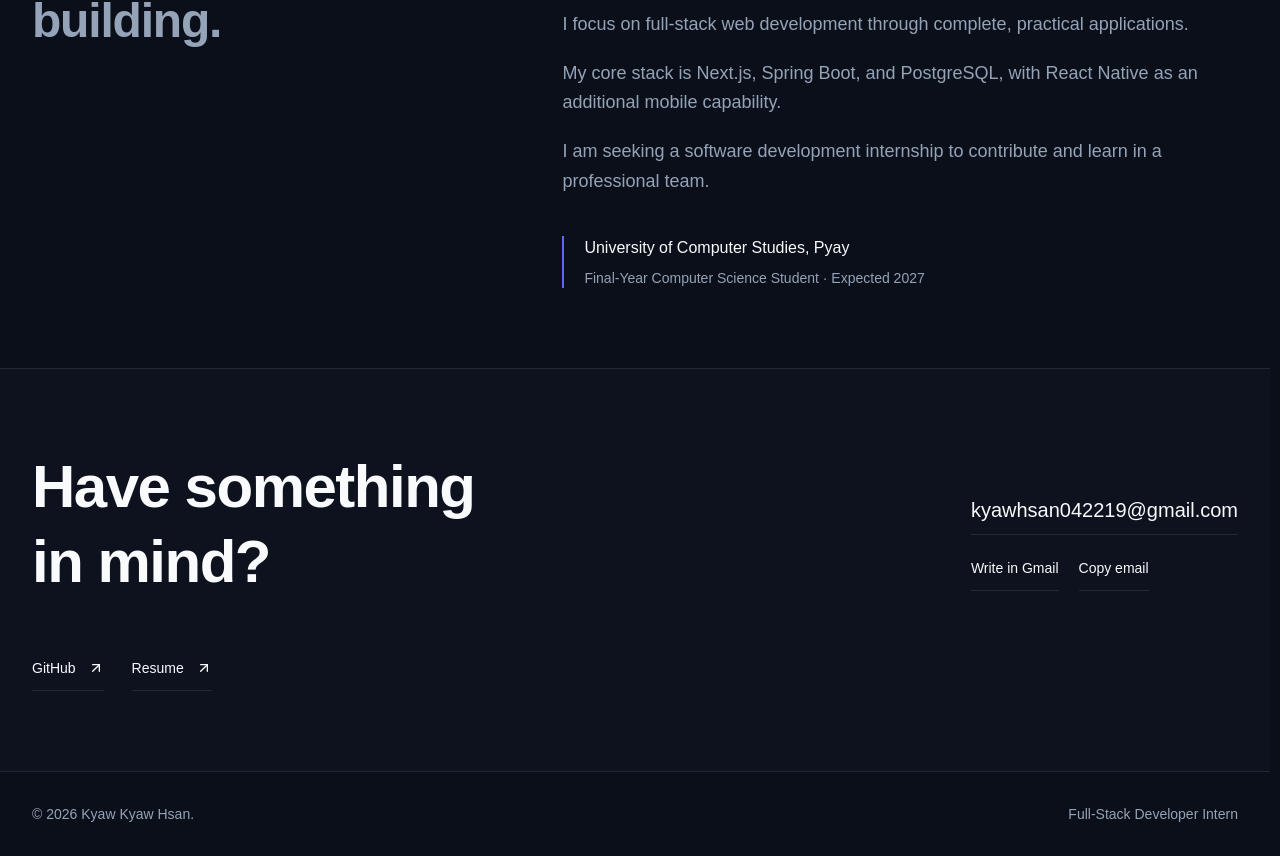
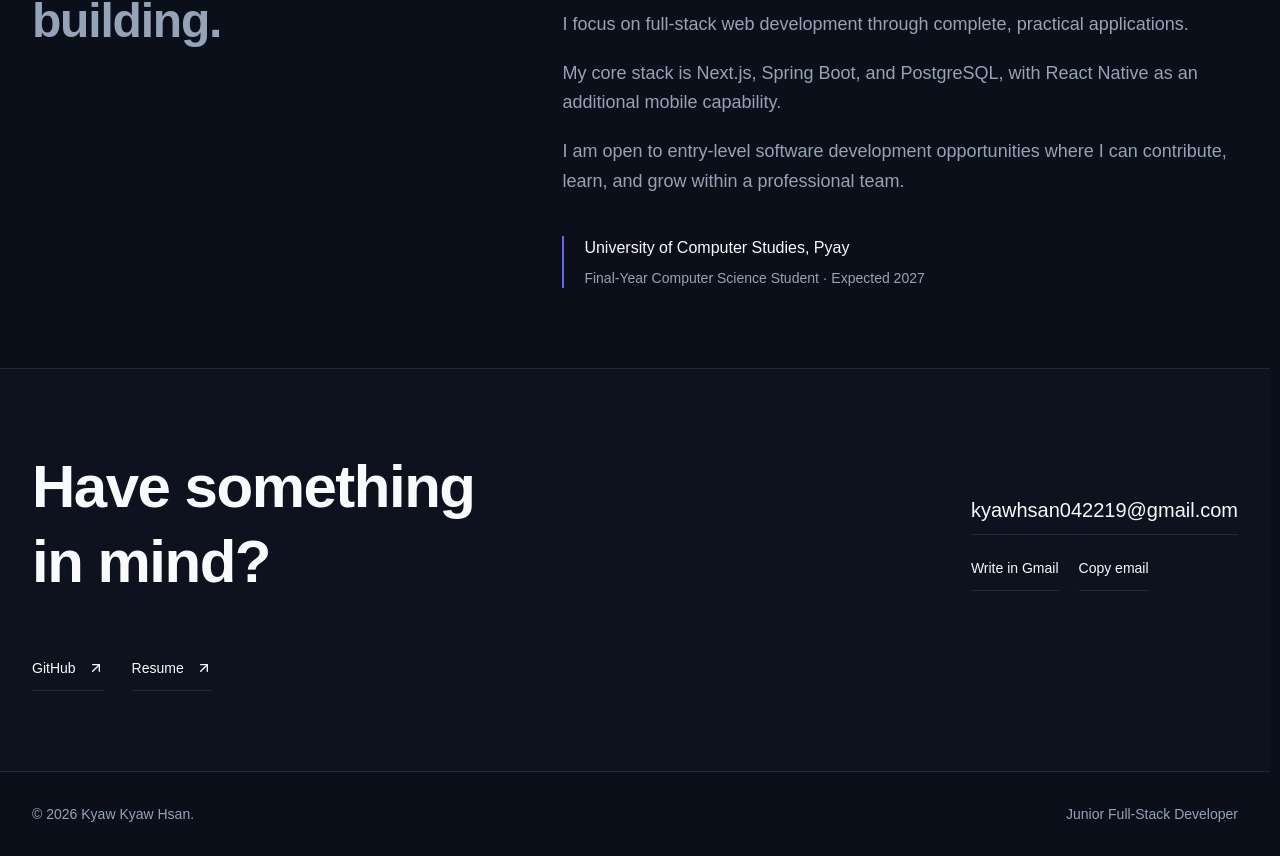
Before and after one commit to Kyaw-Kyaw-Sann/portfolio, a Next.js app: page / in a window 1280 px wide. Shown: the part 3229-4085 px from the top of the page. Built offline with nearby package versions, Linux system fonts and the light colour scheme.

Commit message:
update resume

```diff
--- a/src/data/site.ts
+++ b/src/data/site.ts
@@ -2,7 +2,7 @@ import type { SiteContent } from "@/types/portfolio";
 
 export const site: SiteContent = {
   name: "Kyaw Kyaw Hsan",
-  role: "Full-Stack Developer Intern",
+  role: "Junior Full-Stack Developer",
   education: {
     degree: "Final-Year Computer Science Student",
     institution: "University of Computer Studies, Pyay",
@@ -17,7 +17,7 @@ export const site: SiteContent = {
     "I am a final-year Computer Science student at the University of Computer Studies, Pyay.",
     "I focus on full-stack web development through complete, practical applications.",
     "My core stack is Next.js, Spring Boot, and PostgreSQL, with React Native as an additional mobile capability.",
-    "I am seeking a software development internship to contribute and learn in a professional team.",
+    "I am open to entry-level software development opportunities where I can contribute, learn, and grow within a professional team.",
   ],
   socialLinks: [
     {
```
